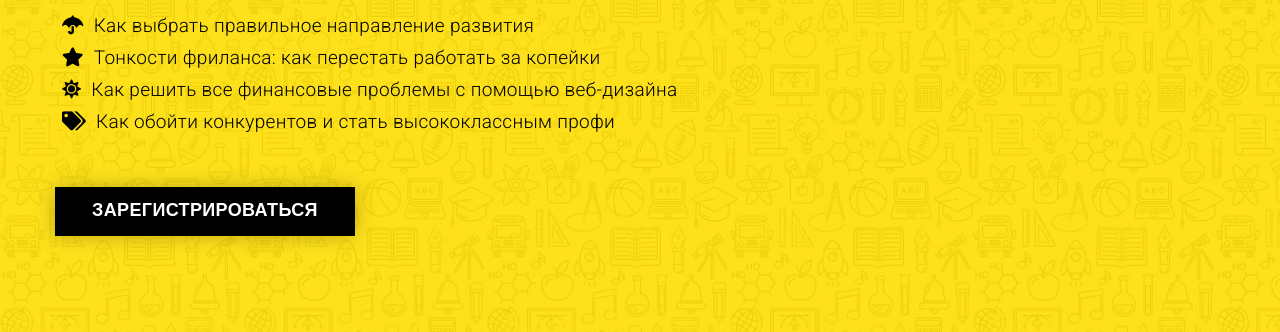
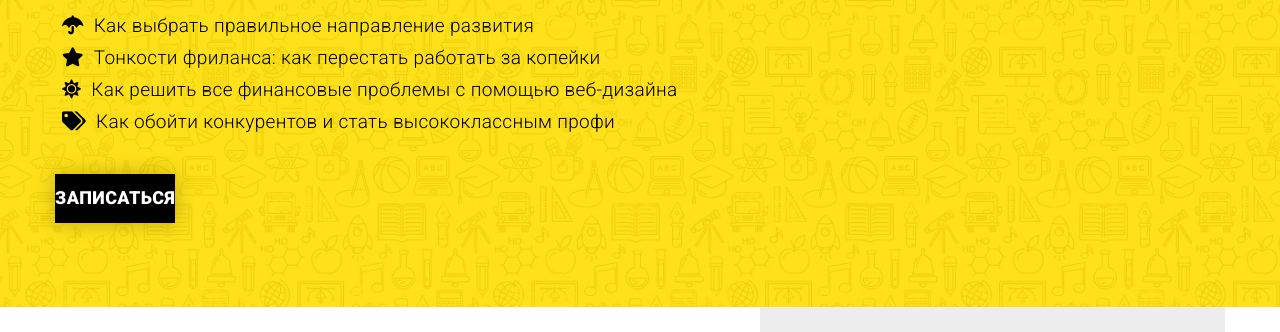
Before and after one commit to JuliaFilippova/webDesign, a plain HTML site: page index.html in a window 1280 px wide. Shown: the part 402-734 px from the top of the page. Drawn offline with Linux system fonts and the light colour scheme.

Commit message:
правка кода кнопки
изменила кнопку

```diff
--- a/index.html
+++ b/index.html
@@ -54,9 +54,9 @@
 						Как обойти конкурентов и стать высококлассным профи
 					</li>
 				</ul>
-				<button class="offer__btn button">
-						Зарегистрироваться
-				</button>
+				<a href="#" class="offer__btn button">
+					Записаться
+				</a>
 			</div>
 		</div>
 	</header>
```
